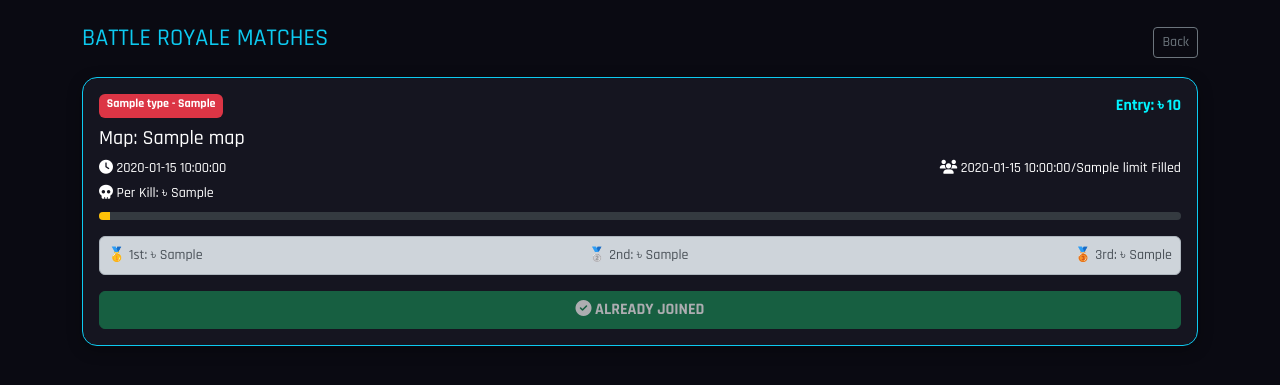
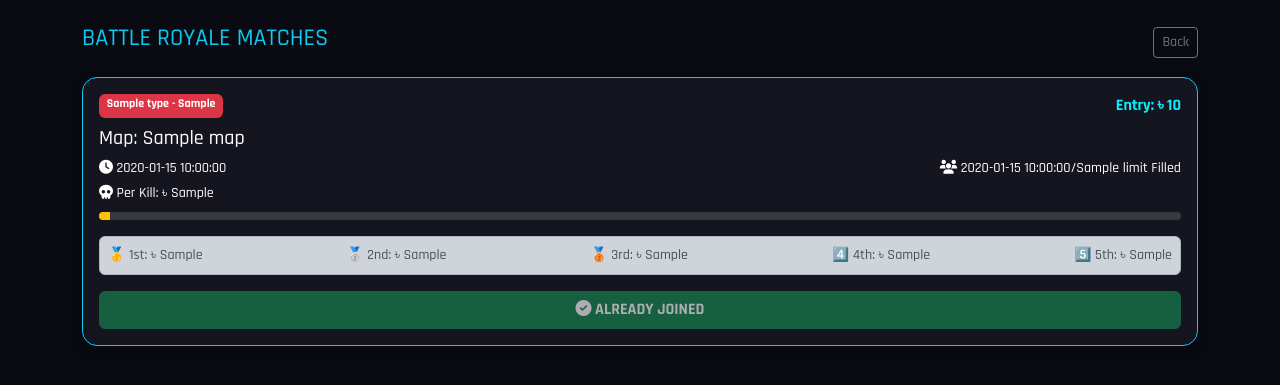
Before and after one commit to MR-CR4CK3R/kg-tour-bd, a Flask app: template templates/matches/brmatches.html in a window 1280 px wide. Shown: the part 72-457 px from the top of the page. Run offline with Flask 3, Linux system fonts and the light colour scheme; the template is opened without the code that fills it: most values are stand-ins (such as "Sample title", 1, 10 or a date in 2020); some libraries are stand-ins or nearby versions.

Commit message:
Update brmatches.html

```diff
--- a/templates/matches/brmatches.html
+++ b/templates/matches/brmatches.html
@@ -38,6 +38,8 @@
                     <span>🥇 1st: ৳ {{ m.prize_1 }}</span>
                     <span>🥈 2nd: ৳ {{ m.prize_2 }}</span>
                     <span>🥉 3rd: ৳ {{ m.prize_3 }}</span>
+                    <span>4️⃣ 4th: ৳ {{ m.prize_4 }}</span>
+                    <span>5️⃣ 5th: ৳ {{ m.prize_5 }}</span>
                 </div>
             </div>
 
```
